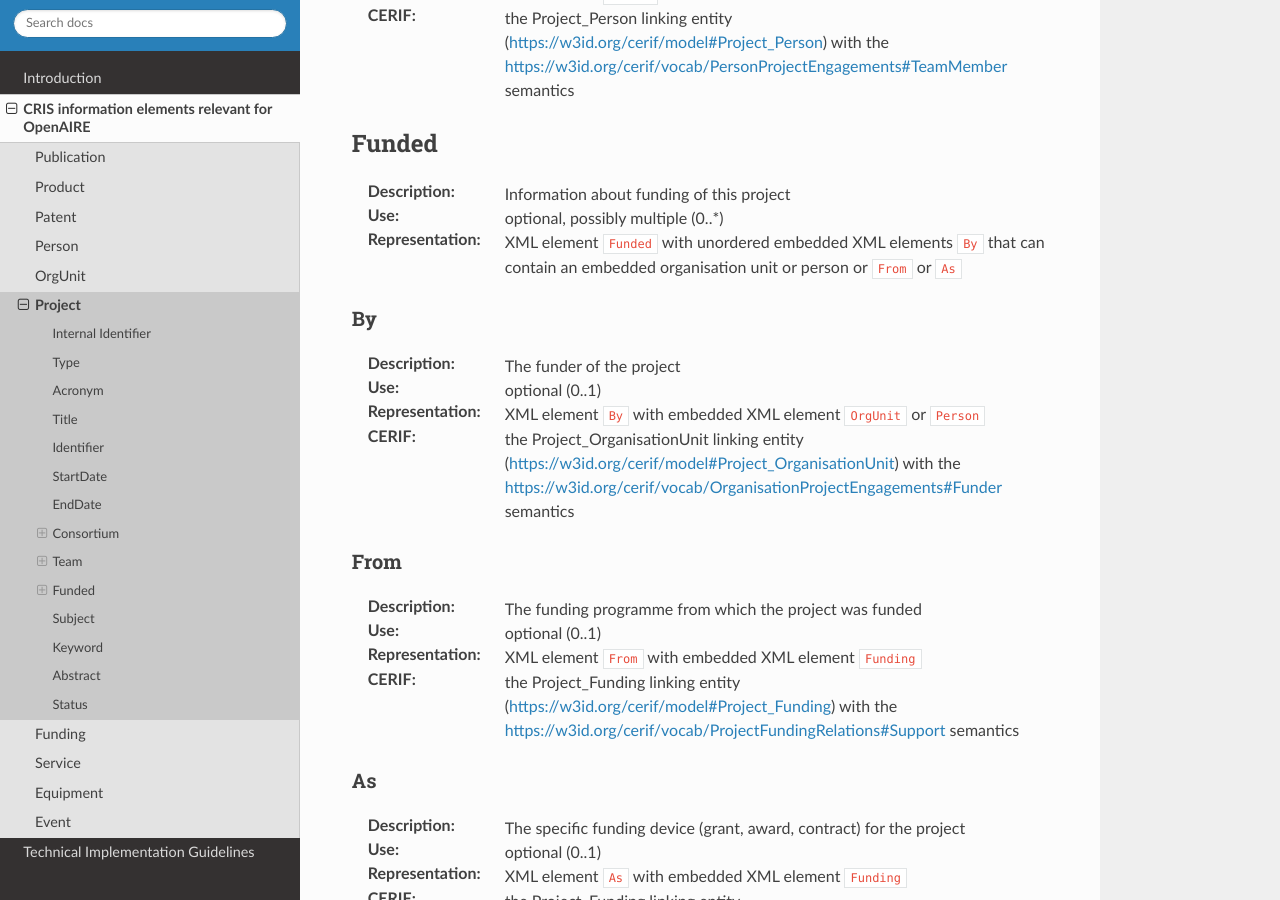
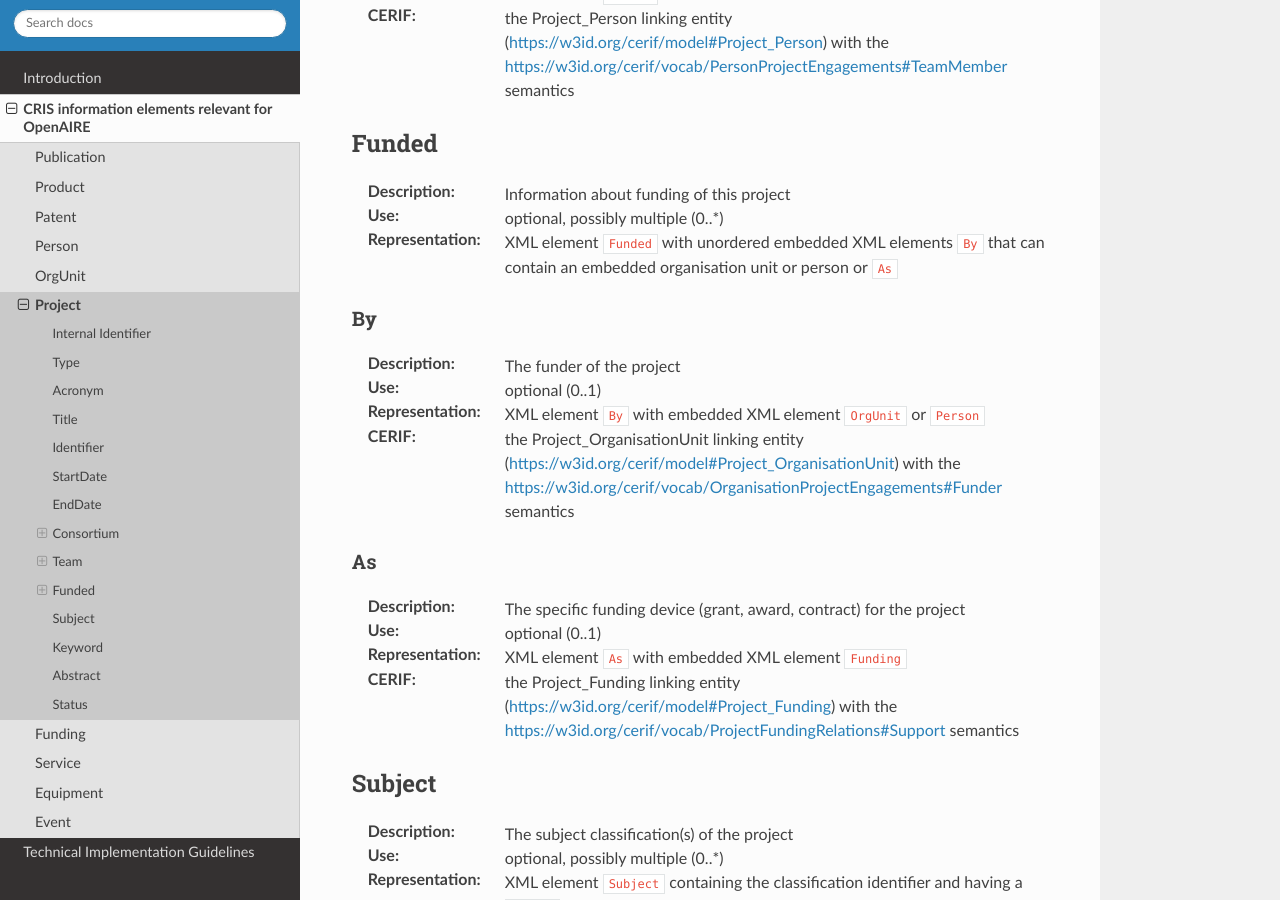
Before and after one commit to openaire/guidelines-cris-managers, a Sphinx documentation site: the page built from docs/cerif_xml_project_entity.rst, in a window 1280 px wide and 900 px high, scrolled down 4829 px. Built offline with Sphinx 7.4.7 and the Read the Docs theme 2.0.0, drawn with Linux system fonts in a browser that asks for light colours; a script that is not in the unit is left out.

Commit message:
leave out Project/Funded/From

```diff
--- a/docs/cerif_xml_project_entity.rst
+++ b/docs/cerif_xml_project_entity.rst
@@ -153,7 +153,7 @@ Funded
 ^^^^^^
 :Description: Information about funding of this project
 :Use: optional, possibly multiple (0..*)
-:Representation: XML element ``Funded`` with unordered embedded XML elements ``By`` that can contain an embedded organisation unit or person or ``From`` or ``As``
+:Representation: XML element ``Funded`` with unordered embedded XML elements ``By`` that can contain an embedded organisation unit or person or ``As``
 
 
 
@@ -163,14 +163,6 @@ By
 :Use: optional (0..1)
 :Representation: XML element ``By`` with embedded XML element ``OrgUnit`` or ``Person``
 :CERIF: the Project_OrganisationUnit linking entity (`<https://w3id.org/cerif/model#Project_OrganisationUnit>`_) with the `<https://w3id.org/cerif/vocab/OrganisationProjectEngagements#Funder>`_ semantics
-
-
-From
-----
-:Description: The funding programme from which the project was funded
-:Use: optional (0..1)
-:Representation: XML element ``From`` with embedded XML element ``Funding``
-:CERIF: the Project_Funding linking entity (`<https://w3id.org/cerif/model#Project_Funding>`_) with the `<https://w3id.org/cerif/vocab/ProjectFundingRelations#Support>`_ semantics
 
 
 As
```
Also changed, not shown: 4 other files.
